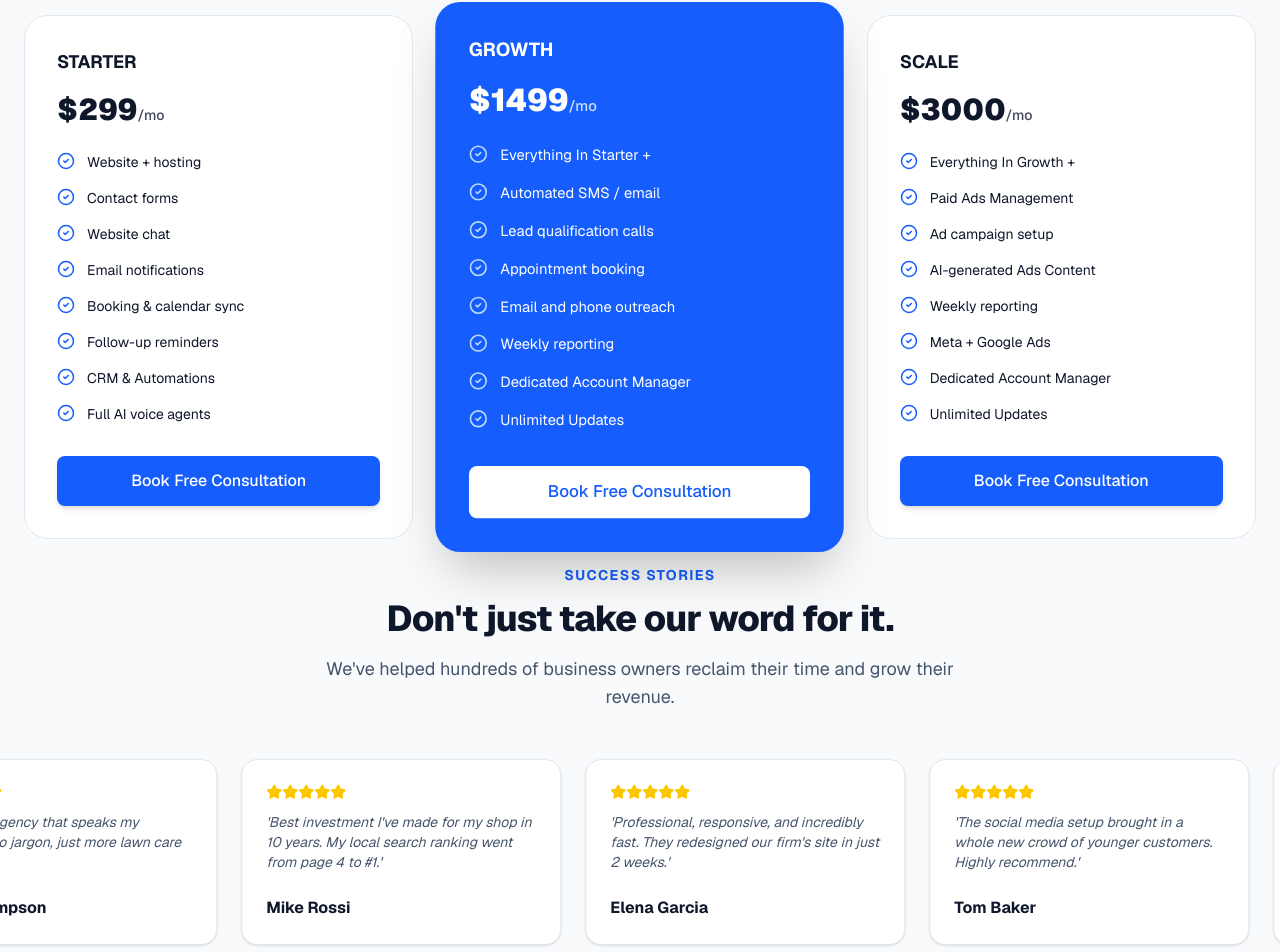
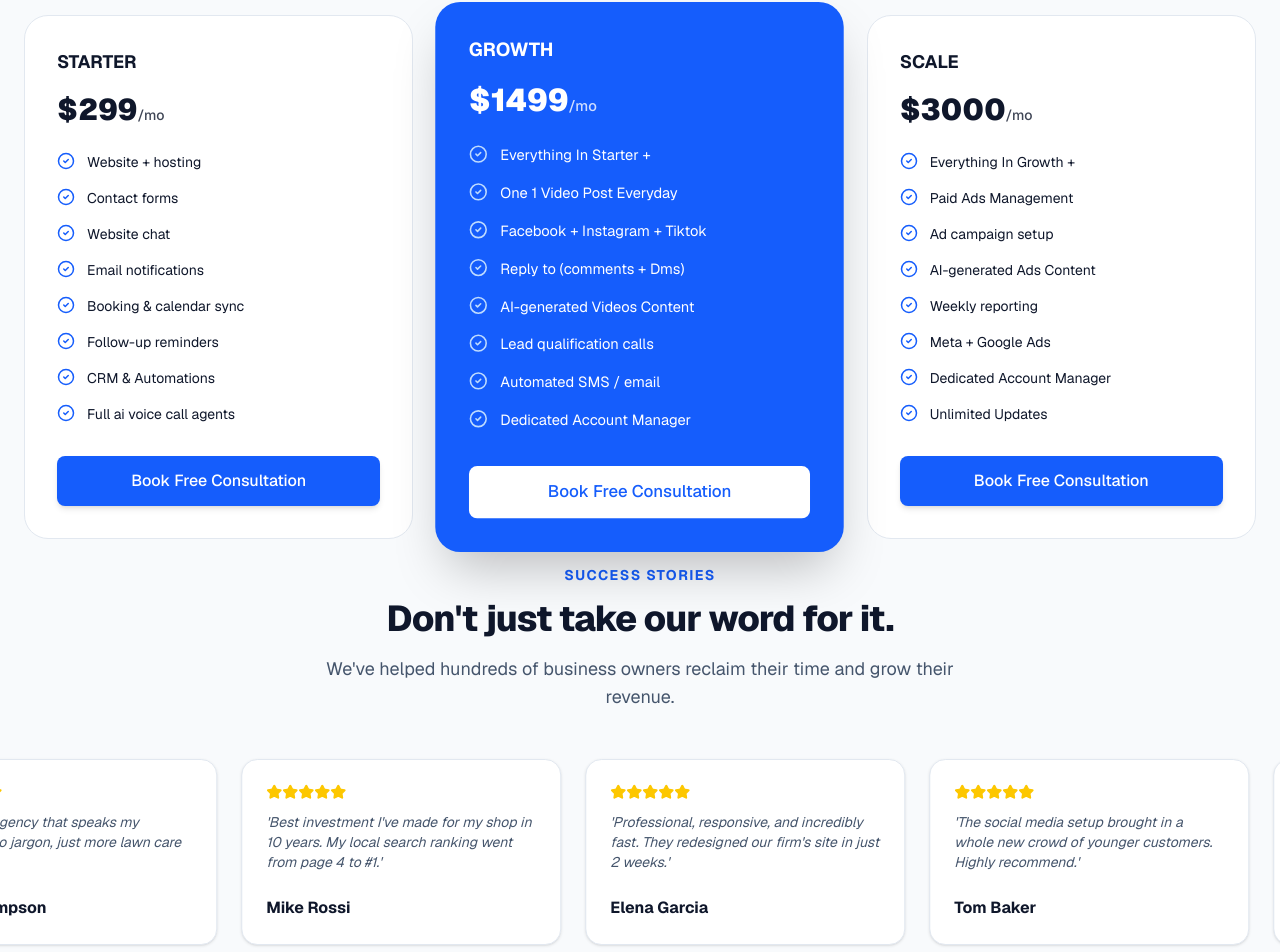
Before and after one commit to abdurrahman9955/infobeatlive-agency, a Next.js app: page / in a window 1280 px wide. Shown: the part 2979-3931 px from the top of the page. Built offline with nearby package versions, Linux system fonts and the light colour scheme.

Commit message:
latest version

```diff
--- a/app/components/Pricing.tsx
+++ b/app/components/Pricing.tsx
@@ -44,43 +44,6 @@ export const Pricing: React.FC = () => {
 
   const pricing = {
     NIGERIA: {
-      // builds: [
-      //   {
-      //     name: "Starter Build",
-      //     price: "₦120,000",
-      //     features: [
-      //       "Up to 5 Pages",
-      //       "Mobile Optimized",
-      //       "Contact Form",
-      //       "Basic SEO Setup",
-      //       "1 Round Revision",
-      //     ],
-      //   },
-      //   {
-      //     name: "Business Pro",
-      //     price: "₦250,000",
-      //     featured: true,
-      //     features: [
-      //       "Up to 10 Pages",
-      //       "CMS for Blogging",
-      //       "Online Booking Integration",
-      //       "Advanced SEO",
-      //       "Google Business Setup",
-      //     ],
-      //   },
-      //   {
-      //     name: "Growth Engine",
-      //     price: "₦500,000",
-      //     features: [
-      //       "Unlimited Pages",
-      //       "AI Chatbot",
-      //       "Marketing Automations",
-      //       "Social Media Setup",
-      //       "VIP Priority Support",
-      //     ],
-      //   },
-      // ],
-
       subscriptions: [
         {
           name: "Starter",
@@ -145,43 +108,6 @@ export const Pricing: React.FC = () => {
     },
 
     INTERNATIONAL: {
-      // builds: [
-      //   {
-      //     name: "Starter Build",
-      //     price: "$499",
-      //     features: [
-      //       "Up to 5 Pages",
-      //       "Mobile Optimized",
-      //       "Contact Form",
-      //       "Basic SEO Setup",
-      //       "1 Round Revision",
-      //     ],
-      //   },
-      //   {
-      //     name: "Business Pro",
-      //     price: "$1,499",
-      //     featured: true,
-      //     features: [
-      //       "Up 10 Pages",
-      //       "CMS for Blogging",
-      //       "Online Booking Integration",
-      //       "Advanced SEO",
-      //       "Google Business Setup",
-      //     ],
-      //   },
-      //   {
-      //     name: "Growth Engine",
-      //     price: "$3000",
-      //     features: [
-      //       "Unlimited Pages",
-      //       "AI Chatbot",
-      //       "Marketing Automations",
-      //       "Social Media Setup",
-      //       "VIP Priority Support",
-      //     ],
-      //   },
-      // ],
-
       subscriptions: [
         {
           name: "Starter",
@@ -195,7 +121,7 @@ export const Pricing: React.FC = () => {
             "Booking & calendar sync",
             "Follow-up reminders",
             "CRM & Automations",
-            "Full AI voice agents",
+            "Full ai voice call agents",
           ],
         },
         {
@@ -205,13 +131,14 @@ export const Pricing: React.FC = () => {
           featured: true,
           features: [
             "Everything In  Starter +",
+            "One 1 Video Post  Everyday",
+            "Facebook + Instagram + Tiktok",
+            "Reply to (comments + Dms)",
+            "AI-generated Videos Content",
+            "Lead qualification calls",
+            //"Appointment booking",
             "Automated SMS / email",
-            "Lead qualification calls",
-            "Appointment booking",
-            "Email and phone outreach",
-            "Weekly reporting",
             "Dedicated Account Manager",
-            "Unlimited Updates",
           ],
         },
 
```
